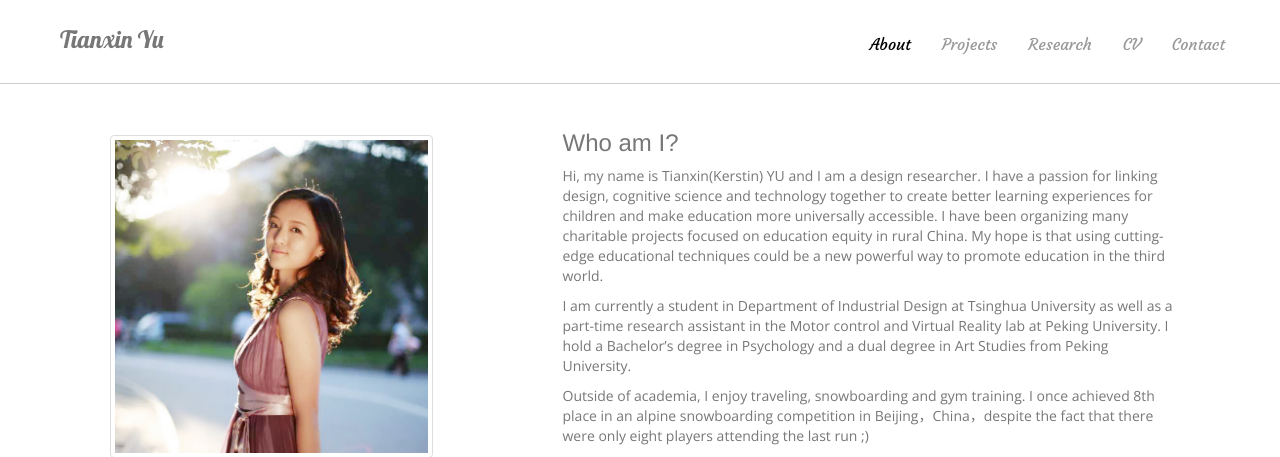
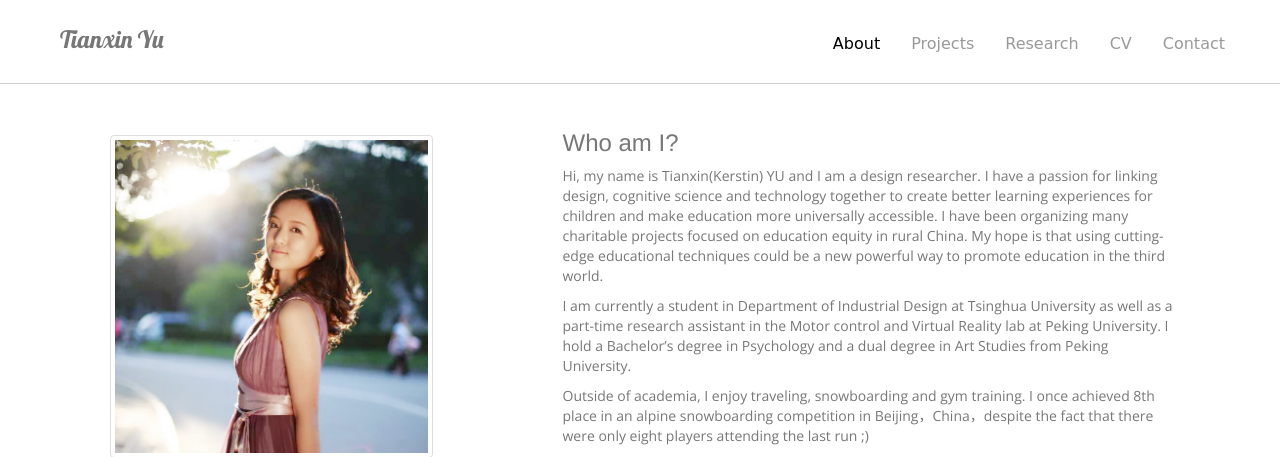
Before and after one commit to megacreep/goddess, a Django app: page /portfolio/ in a window 1280 px wide. Shown: the top 457 px of the page. Run offline with Django 3.2, Linux system fonts and the light colour scheme.

Commit message:
change font

```diff
--- a/portfolio/static/portfolio/css/main.css
+++ b/portfolio/static/portfolio/css/main.css
@@ -645,7 +645,7 @@ a:focus {
 
 .navbar-default .navbar-nav > li > a {
     padding: 30px 15px;
-    font-family: 'Courgette', cursive;
+    font-family: 'Biryani', cursive;
     font-size: 16px;
     line-height: 18px;
     color: #999;
```
